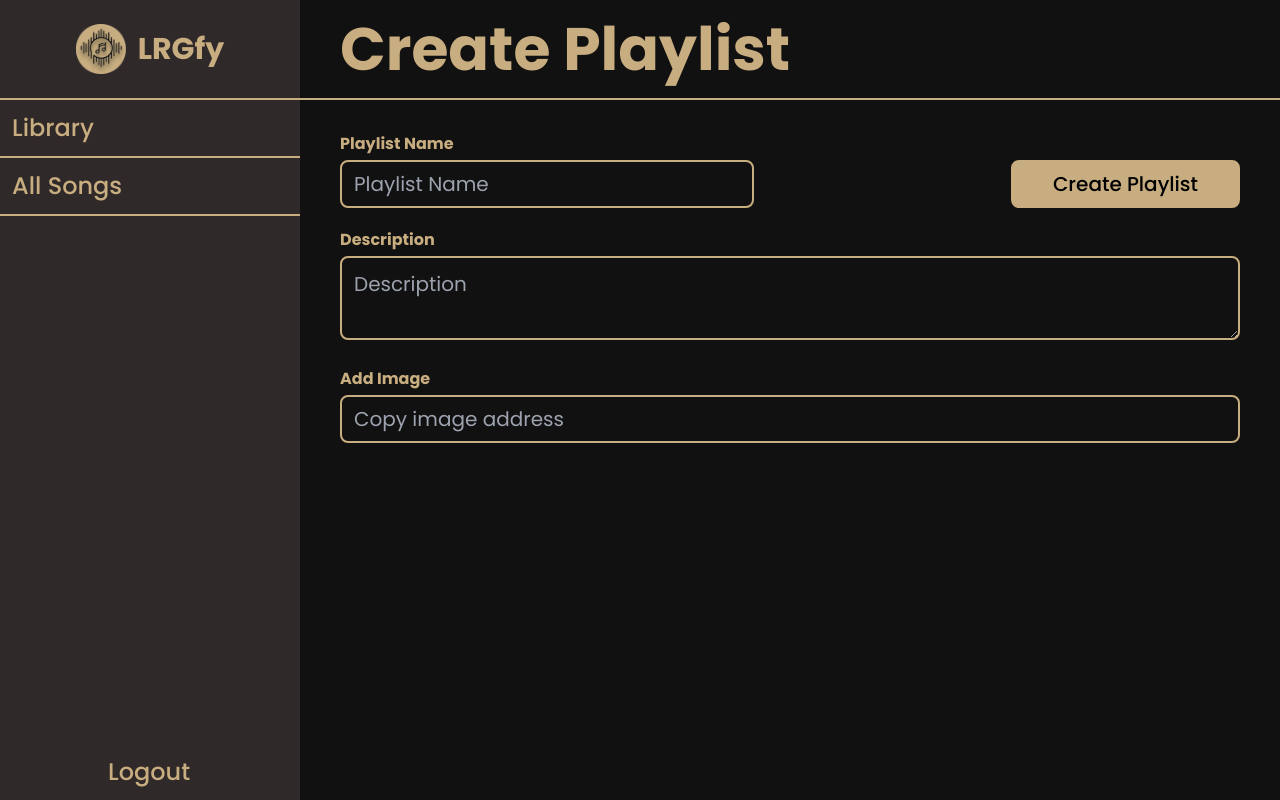
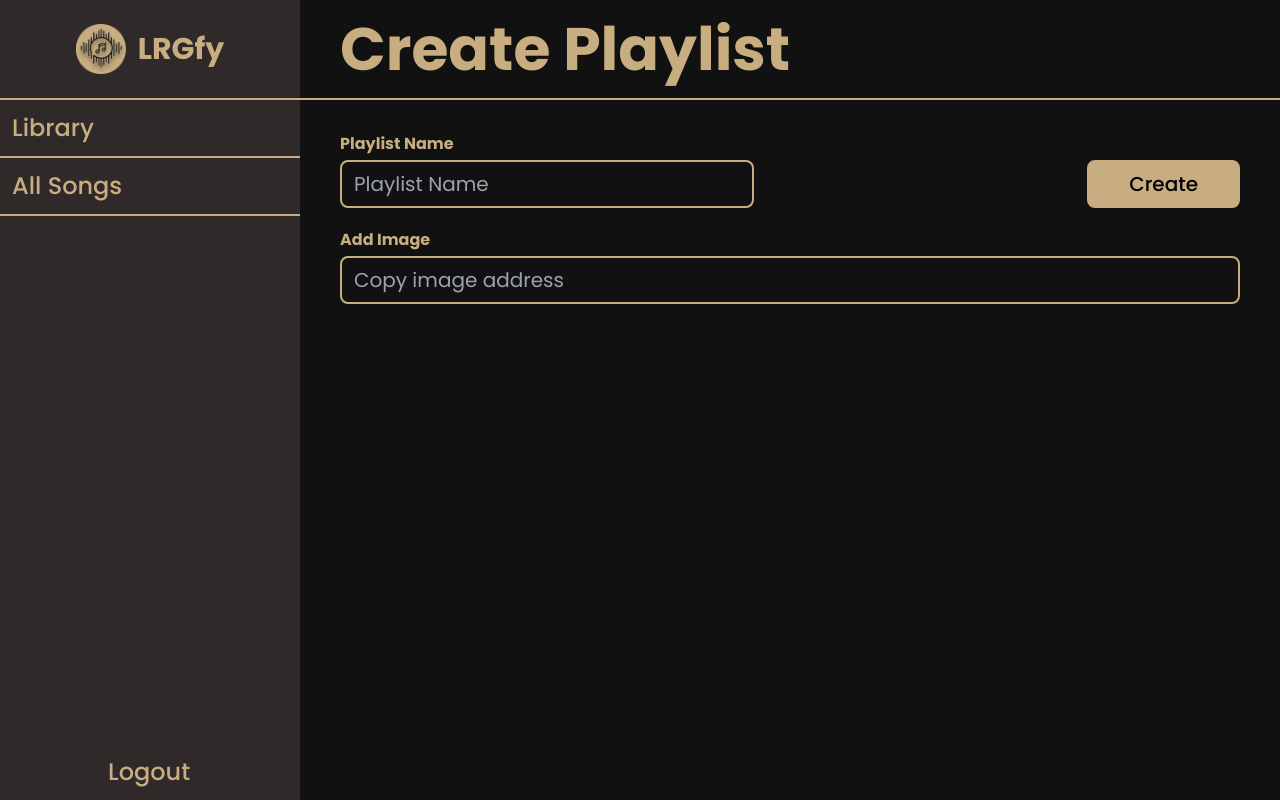
Before and after one commit to RenoaJamezu/lrgfy-109, a React (Vite) app: page /create-playlist in a window 1280 px wide. Built offline with nearby package versions, Linux system fonts and the light colour scheme.

Commit message:
add account to local storage

```diff
--- a/api/routes/Router.js
+++ b/api/routes/Router.js
@@ -3,7 +3,7 @@ import { login, signup } from "../controller/auth.js";
 
 const router = express.Router();
 
+router.post("/login", login);
 router.post("/signup", signup);
-router.post("/login", login)
 
 export { router as UserRouter };
--- a/src/pages/CreatePlaylist.jsx
+++ b/src/pages/CreatePlaylist.jsx
@@ -1,12 +1,51 @@
-import { Link } from "react-router-dom"
+import { useNavigate } from "react-router-dom"
 import { Header } from "../components/header/Header"
 import { Sidebar } from "../components/navbar/Sidebar"
-import { useState } from "react"
+import { useEffect, useState } from "react"
 import { MdAddAPhoto } from "react-icons/md";
 
 export const CreatePlaylist = () => {
   const [playlist_name, setPlaylistName] = useState("");
-  const [description, setDescription] = useState("");
+  const [header_url, setHeaderUrl] = useState("");
+  const [user_id, setUserId] = useState("");  // New state to store user_id
+  const navigator = useNavigate();
+
+  useEffect(() => {
+    // Retrieve user_id from localStorage on component mount
+    const storedUserInfo = localStorage.getItem("userInfo");
+    const userInfo = JSON.parse(storedUserInfo);
+    if (userInfo && userInfo.user_id) {
+      setUserId(userInfo.user_id);
+    }
+  }, []);
+
+  const handleCreatePlaylist = async (e) => {
+    e.preventDefault();
+
+    if (playlist_name !== "" && header_url !== "" && user_id !== "") {
+      try {
+        let response = await fetch(buildURL("/create-playlist"), {
+          method: "POST",
+          headers: {
+            "Content-Type": "application/json",
+          },
+          body: JSON.stringify({
+            playlist_name, header_url, user_id,
+          }),
+        });
+
+        if (response.ok) {
+          navigator("/library");
+        } else {
+          console.error("Error creating new playlist!");
+        }
+      } catch (error) {
+        console.error(error);
+      }
+    } else {
+      console.error("Error: Input Fields cannot be empty");
+    }
+  };
 
   return (
     <>
@@ -24,6 +63,8 @@ export const CreatePlaylist = () => {
                   <div className="flex justify-between">
                     <input
                       type="text"
+                      value={playlist_name}
+                      onChange={(e) => setPlaylistName(e.target.value)}
                       placeholder="Playlist Name"
                       className="border-2 border-primaryColor bg-transparent h-12 w-auto p-3 text-white font-normal text-xl rounded-lg outline-none"
                     />
@@ -45,24 +86,27 @@ export const CreatePlaylist = () => {
                         </div>
                       </label>
                     </div> */}
-                    <Link>
-                      <div className="border-2 border-primaryColor bg-primaryColor h-12 py-3 px-10 font-medium text-xl rounded-lg flex items-center hover:text-white">
-                        Create Playlist
-                      </div>
-                    </Link>
+                    <button
+                      onClick={handleCreatePlaylist}
+                      className="border-2 border-primaryColor bg-primaryColor h-12 py-3 px-10 font-medium text-xl rounded-lg flex items-center hover:text-white"
+                    >
+                      Create
+                    </button>
                   </div>
                 </div>
-                <div>
+                {/* <div>
                   <h1 className="text-primaryColor pt-5 pb-1 font-bold">Description</h1>
                   <textarea
                     placeholder="Description"
                     className="border-2 border-primaryColor bg-transparent h-full w-full p-3 text-white font-normal text-xl rounded-lg outline-none"
                   />
-                </div>
+                </div> */}
                 <div>
                 <h1 className="text-primaryColor pt-5 pb-1 font-bold">Add Image</h1>
                 <input
                       type="text"
+                      value={header_url}
+                      onChange={(e) => setHeaderUrl(e.target.value)}
                       placeholder="Copy image address"
                       className="border-2 border-primaryColor bg-transparent h-12 w-full p-3 text-white font-normal text-xl rounded-lg outline-none"
                     />
--- a/src/pages/authentication/Login.jsx
+++ b/src/pages/authentication/Login.jsx
@@ -24,11 +24,15 @@ export const Login = () => {
           })
         });
         console.log(response.status)
-        if (response.status === 201) {
-          console.log("Correct password")
-          nav("/library")
-        } else if (response.status === 401){
-          console.log("Incorrect Password")
+        if (response.status === 200) {
+          const userInfo = await response.json();
+
+          // Store user information in localStorage
+          localStorage.setItem("userInfo", JSON.stringify(userInfo));
+
+          nav("/library");
+        } else if (response.status === 401) {
+          console.log("Incorrect Password");
         }
       } catch (error) {
         console.log(error);
```
Also changed, not shown: api/controller/Playlist.js (+19 -7 lines), api/controller/auth.js (+9 -2 lines), api/routes/PlaylistRouter.js (added, +10 -0 lines).
